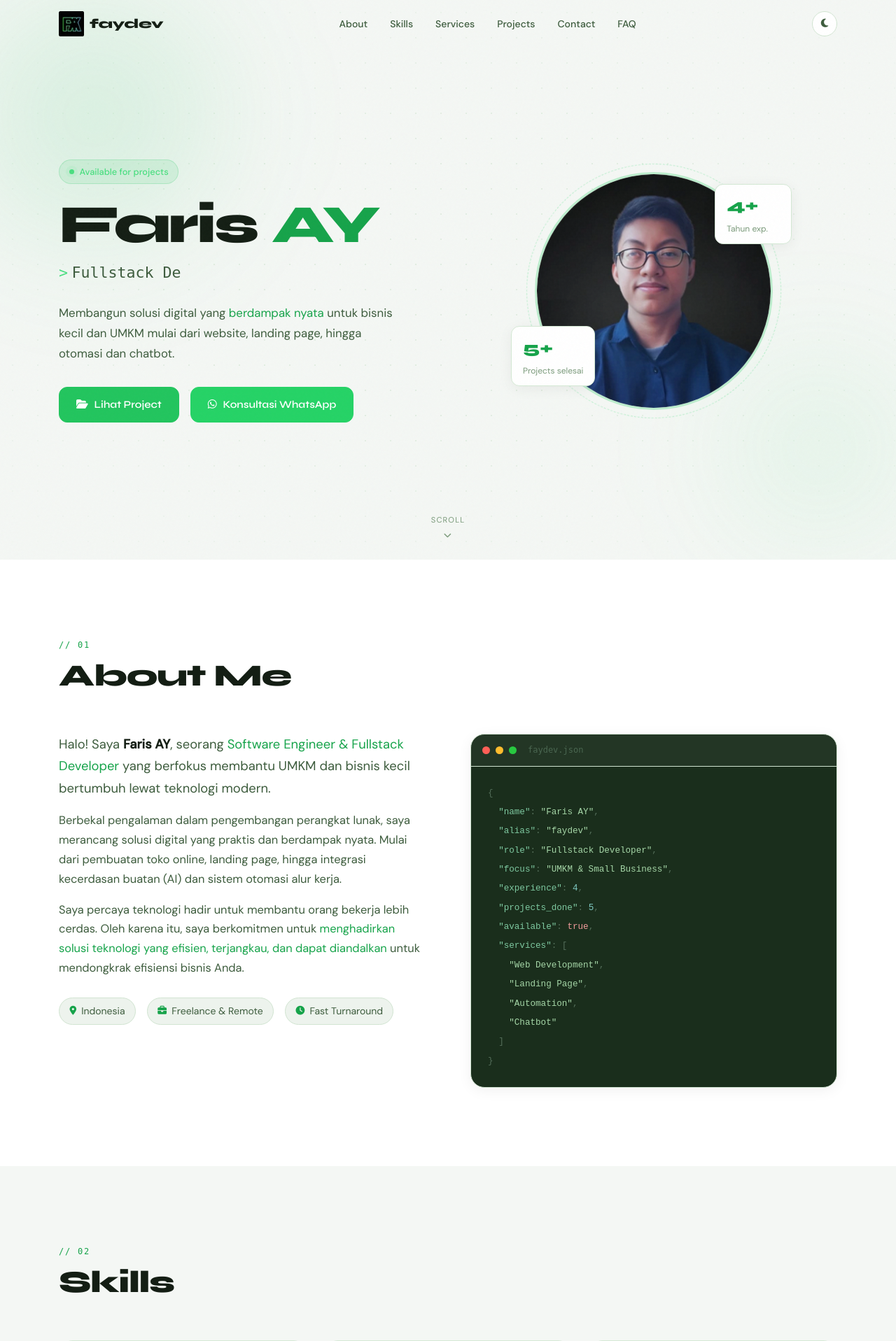
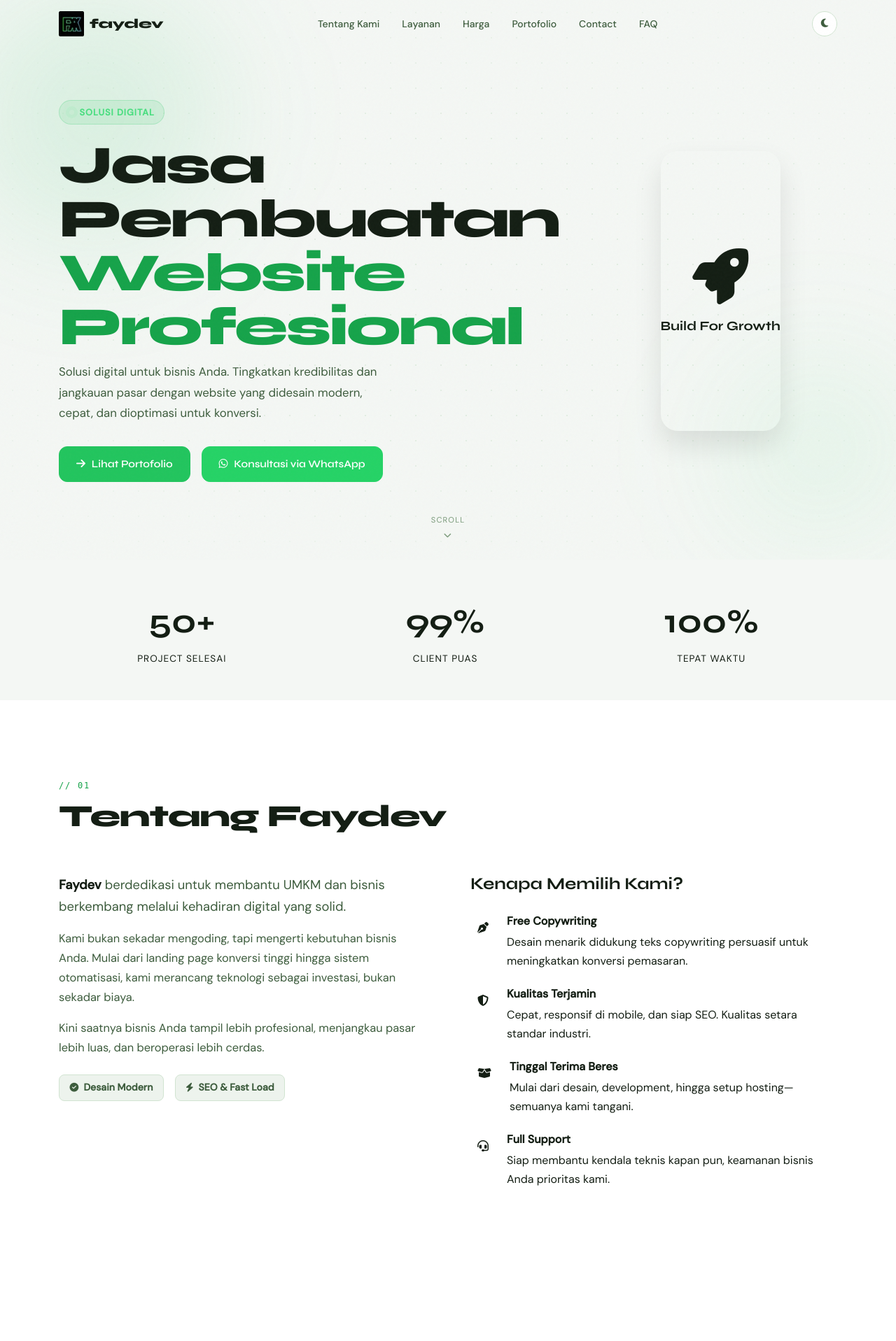
Before and after one commit to FAYnim/faydev.my.id, a PHP site: page / in a window 1280 px wide. Shown: the top 1917 px of the page at 70% size. Run offline with PHP 8.4, Linux system fonts and the light colour scheme; data comes from the database, SQL or seed files in the repository.

Commit message:
feat: transform landing page to business style based on TRANSFORMATION-PLAN.md

```diff
--- a/index.php
+++ b/index.php
@@ -217,10 +217,11 @@
         </a>
 
         <ul class="nav-links" id="navLinks">
-            <li><a href="#about"    class="nav-link">About</a></li>
-            <li><a href="#skills"   class="nav-link">Skills</a></li>
-            <li><a href="#services" class="nav-link">Services</a></li>
-            <li><a href="#projects" class="nav-link">Projects</a></li>
+            <li><a href="#about"    class="nav-link">Tentang Kami</a></li>
+
+            <li><a href="#services" class="nav-link">Layanan</a></li>
+            <li><a href="#pricing" class="nav-link">Harga</a></li>
+            <li><a href="#projects" class="nav-link">Portofolio</a></li>
             <li><a href="#contact"  class="nav-link">Contact</a></li>
             <li><a href="#faq"      class="nav-link">FAQ</a></li>
         </ul>
@@ -247,55 +248,42 @@
     <div class="hero-container">
         <div class="hero-content">
             <div class="hero-badge reveal-up" style="--delay:0s">
-                <span class="badge-dot"></span>
-                <span>Available for projects</span>
+                <span class="badge-dot" style="background-color: var(--accent);"></span>
+                <span style="font-weight: 600; text-transform: uppercase; letter-spacing: 1px; font-size: 0.8rem;">Solusi Digital</span>
             </div>
 
             <h1 class="hero-name reveal-up" style="--delay:.1s">
-                Faris <span class="name-accent">AY</span>
-                <span class="sr-only"> — Software Engineer & Fullstack Developer untuk UMKM Indonesia</span>
+                Jasa Pembuatan <br><span class="name-accent">Website Profesional</span>
             </h1>
 
-            <div class="hero-role reveal-up" style="--delay:.2s">
-                <span class="role-prefix">&gt; </span><span class="typed-text" id="typedText"></span><span class="cursor-blink">|</span>
-            </div>
-
-            <p class="hero-desc reveal-up" style="--delay:.35s">
-                Membangun solusi digital yang <em>berdampak nyata</em> untuk bisnis kecil dan UMKM mulai dari website, landing page, hingga otomasi dan chatbot.
+            <p class="hero-desc reveal-up" style="--delay:.35s" style="font-size: 1.2rem; max-width: 600px; margin-top: 1rem;">
+                Solusi digital untuk bisnis Anda. Tingkatkan kredibilitas dan jangkauan pasar dengan website yang didesain modern, cepat, dan dioptimasi untuk konversi.
             </p>
 
-            <div class="hero-ctas reveal-up" style="--delay:.45s">
+            <div class="hero-ctas reveal-up" style="--delay:.45s" style="margin-top: 2rem;">
                 <a href="#projects" class="btn btn--primary">
-                    <i class="fas fa-folder-open"></i>
-                    Lihat Project
+                    <i class="fas fa-arrow-right"></i>
+                    Lihat Portofolio
                 </a>
-                <a href="https://wa.me/6281234567890?text=Halo%20Faris%2C%20saya%20ingin%20konsultasi%20tentang%20project%20saya."
+                <a href="https://wa.me/6281234567890?text=Halo%20Faydev%2C%20saya%20ingin%20konsultasi%20pembuatan%20website."
                    class="btn btn--whatsapp" target="_blank" rel="noopener">
                     <i class="fab fa-whatsapp"></i>
-                    Konsultasi WhatsApp
+                    Konsultasi via WhatsApp
                 </a>
             </div>
         </div>
 
         <div class="hero-visual reveal-right" style="--delay:.2s">
-            <div class="profile-frame">
-                <div class="profile-ring"></div>
-                <div class="profile-img-wrap">
-                    <img src="assets/images/faydev.my.id-profile-picture.webp"
-                         alt="Faris AY — Software & Web Developer"
-                         class="profile-img"
-                         onerror="this.style.display='none';this.nextElementSibling.style.display='flex'">
-                    <div class="profile-placeholder" style="display:none">
-                        <span>FA</span>
+            <div class="hero-image-wrapper" style="position: relative; border-radius: 24px; overflow: hidden; box-shadow: 0 20px 40px rgba(0,0,0,0.1); border: 1px solid var(--border);">
+                <!-- Replace with an abstract business graphic or solid styled div for now -->
+                <div style="background: linear-gradient(135deg, var(--bg-card), var(--bg-hover)); width: 100%; height: 400px; display: flex; align-items: center; justify-content: center; flex-direction: column; position: relative;">
+                    <div style="position: absolute; top:0; left:0; right:0; bottom:0; padding:10%; display: grid; grid-template-columns: repeat(3, 1fr); gap: 10px; opacity: 0.1;">
+                       <!-- Abstract grid -->
+                       <div style="background: var(--text-main); border-radius: 4px;"></div><div style="background: var(--accent); border-radius: 4px;"></div><div style="background: var(--text-main); border-radius: 4px;"></div>
+                       <div style="background: var(--accent); border-radius: 4px;"></div><div style="background: var(--text-main); border-radius: 4px;"></div><div style="background: var(--accent); border-radius: 4px;"></div>
                     </div>
-                </div>
-                <div class="stat-card stat-card--top">
-                    <span class="stat-num">4+</span>
-                    <span class="stat-label">Tahun exp.</span>
-                </div>
-                <div class="stat-card stat-card--bottom">
-                    <span class="stat-num">5+</span>
-                    <span class="stat-label">Projects selesai</span>
+                    <i class="fas fa-rocket" style="font-size: 5rem; color: var(--accent); z-index: 1; margin-bottom: 20px;"></i>
+                    <h3 style="z-index:1; font-family: 'Syne', sans-serif;">Build For Growth</h3>
                 </div>
             </div>
         </div>
@@ -306,110 +294,76 @@
         <i class="fas fa-chevron-down"></i>
     </div>
 </section>
+
+<!-- STATS BANNER BARU -->
+<section class="stats-banner" style="background-color: var(--bg-card); border-top: 1px solid var(--border); border-bottom: 1px solid var(--border); padding: 3rem 0;">
+    <div class="container">
+        <div class="stats-grid" style="display: flex; justify-content: space-around; flex-wrap: wrap; text-align: center; gap: 2rem;">
+            <div class="stat-item reveal-up" style="--delay: 0.1s;">
+                <div style="font-family: 'Syne', sans-serif; font-size: 3rem; font-weight: 700; color: var(--accent);">50+</div>
+                <div style="color: var(--text-dim); text-transform: uppercase; font-size: 0.85rem; letter-spacing: 1px;">Project Selesai</div>
+            </div>
+            <div class="stat-item reveal-up" style="--delay: 0.2s;">
+                <div style="font-family: 'Syne', sans-serif; font-size: 3rem; font-weight: 700; color: var(--accent);">99%</div>
+                <div style="color: var(--text-dim); text-transform: uppercase; font-size: 0.85rem; letter-spacing: 1px;">Client Puas</div>
+            </div>
+            <div class="stat-item reveal-up" style="--delay: 0.3s;">
+                <div style="font-family: 'Syne', sans-serif; font-size: 3rem; font-weight: 700; color: var(--accent);">100%</div>
+                <div style="color: var(--text-dim); text-transform: uppercase; font-size: 0.85rem; letter-spacing: 1px;">Tepat Waktu</div>
+            </div>
+        </div>
+    </div>
+</section>
+
 <section class="section about-section" id="about">
     <div class="container">
         <div class="section-header reveal-up">
             <span class="section-tag">// 01</span>
-            <h2 class="section-title">About Me</h2>
+            <h2 class="section-title">Tentang Faydev</h2>
         </div>
 
         <div class="about-grid">
             <div class="about-text reveal-up" style="--delay:.1s">
                 <p class="about-lead">
-                    Halo! Saya <strong>Faris AY</strong>, seorang <em>Software Engineer & Fullstack Developer</em> yang berfokus membantu UMKM dan bisnis kecil bertumbuh lewat teknologi modern.
+                    <strong>Faydev</strong> berdedikasi untuk membantu UMKM dan bisnis berkembang melalui kehadiran digital yang solid.
                 </p>
                 <p>
-                    Berbekal pengalaman dalam pengembangan perangkat lunak, saya merancang solusi digital yang praktis dan berdampak nyata. Mulai dari pembuatan toko online, landing page, hingga integrasi kecerdasan buatan (AI) dan sistem otomasi alur kerja.
+                    Kami bukan sekadar mengoding, tapi mengerti kebutuhan bisnis Anda. Mulai dari landing page konversi tinggi hingga sistem otomatisasi, kami merancang teknologi sebagai investasi, bukan sekadar biaya.
                 </p>
                 <p>
-                    Saya percaya teknologi hadir untuk membantu orang bekerja lebih cerdas. Oleh karena itu, saya berkomitmen untuk <em>menghadirkan solusi teknologi yang efisien, terjangkau, dan dapat diandalkan</em> untuk mendongkrak efisiensi bisnis Anda.
+                    Kini saatnya bisnis Anda tampil lebih profesional, menjangkau pasar lebih luas, dan beroperasi lebih cerdas.
                 </p>
-                <div class="about-facts">
-                    <div class="fact-item">
-                        <i class="fas fa-map-marker-alt"></i>
-                        <span>Indonesia</span>
+                <div class="about-facts" style="margin-top: 1.5rem; gap: 1rem;">
+                    <div class="fact-item" style="border-radius: 8px;">
+                        <i class="fas fa-check-circle" style="color:var(--accent);"></i>
+                        <span style="font-weight: 600;">Desain Modern</span>
                     </div>
-                    <div class="fact-item">
-                        <i class="fas fa-briefcase"></i>
-                        <span>Freelance & Remote</span>
-                    </div>
-                    <div class="fact-item">
-                        <i class="fas fa-clock"></i>
-                        <span>Fast Turnaround</span>
+                    <div class="fact-item" style="border-radius: 8px;">
+                        <i class="fas fa-bolt" style="color:var(--accent);"></i>
+                        <span style="font-weight: 600;">SEO & Fast Load</span>
                     </div>
                 </div>
             </div>
 
-            <div class="about-terminal reveal-up" style="--delay:.2s">
-                <div class="terminal-header">
-                    <span class="terminal-dot t-red"></span>
-                    <span class="terminal-dot t-yellow"></span>
-                    <span class="terminal-dot t-green"></span>
-                    <span class="terminal-title">faydev.json</span>
-                </div>
-                <pre class="terminal-body"><code><span class="t-punct">{</span>
-  <span class="t-key">"name"</span><span class="t-punct">:</span> <span class="t-str">"Faris AY"</span><span class="t-punct">,</span>
-  <span class="t-key">"alias"</span><span class="t-punct">:</span> <span class="t-str">"faydev"</span><span class="t-punct">,</span>
-  <span class="t-key">"role"</span><span class="t-punct">:</span> <span class="t-str">"Fullstack Developer"</span><span class="t-punct">,</span>
-  <span class="t-key">"focus"</span><span class="t-punct">:</span> <span class="t-str">"UMKM &amp; Small Business"</span><span class="t-punct">,</span>
-  <span class="t-key">"experience"</span><span class="t-punct">:</span> <span class="t-num">4</span><span class="t-punct">,</span>
-  <span class="t-key">"projects_done"</span><span class="t-punct">:</span> <span class="t-num">5</span><span class="t-punct">,</span>
-  <span class="t-key">"available"</span><span class="t-punct">:</span> <span class="t-bool">true</span><span class="t-punct">,</span>
-  <span class="t-key">"services"</span><span class="t-punct">:</span> <span class="t-punct">[</span>
-    <span class="t-str">"Web Development"</span><span class="t-punct">,</span>
-    <span class="t-str">"Landing Page"</span><span class="t-punct">,</span>
-    <span class="t-str">"Automation"</span><span class="t-punct">,</span>
-    <span class="t-str">"Chatbot"</span>
-  <span class="t-punct">]</span>
-<span class="t-punct">}</span></code></pre>
-            </div>
-        </div>
-    </div>
-</section>
-<section class="section skills-section" id="skills">
-    <div class="container">
-        <div class="section-header reveal-up">
-            <span class="section-tag">// 02</span>
-            <h2 class="section-title">Skills</h2>
-        </div>
-
-        <div class="skills-grid">
-            <div class="skill-group reveal-up" style="--delay:.05s">
-                <div class="skill-group-header">
-                    <i class="fas fa-desktop"></i>
-                    <span>Frontend</span>
-                </div>
-                <ul class="skill-list">
-                    <li class="skill-item"><span class="skill-name">HTML5</span><div class="skill-bar"><div class="skill-fill" style="--pct:95%"></div></div></li>
-                    <li class="skill-item"><span class="skill-name">CSS3</span><div class="skill-bar"><div class="skill-fill" style="--pct:90%"></div></div></li>
-                    <li class="skill-item"><span class="skill-name">JavaScript</span><div class="skill-bar"><div class="skill-fill" style="--pct:85%"></div></div></li>
-                    <li class="skill-item"><span class="skill-name">Bootstrap</span><div class="skill-bar"><div class="skill-fill" style="--pct:80%"></div></div></li>
-                </ul>
-            </div>
-
-            <div class="skill-group reveal-up" style="--delay:.1s">
-                <div class="skill-group-header">
-                    <i class="fas fa-server"></i>
-                    <span>Backend</span>
-                </div>
-                <ul class="skill-list">
-                    <li class="skill-item"><span class="skill-name">PHP</span><div class="skill-bar"><div class="skill-fill" style="--pct:90%"></div></div></li>
-                    <li class="skill-item"><span class="skill-name">MySQL</span><div class="skill-bar"><div class="skill-fill" style="--pct:85%"></div></div></li>
-                    <li class="skill-item"><span class="skill-name">REST API</span><div class="skill-bar"><div class="skill-fill" style="--pct:80%"></div></div></li>
-                    <li class="skill-item"><span class="skill-name">Laravel</span><div class="skill-bar"><div class="skill-fill" style="--pct:70%"></div></div></li>
-                </ul>
-            </div>
-
-            <div class="skill-group reveal-up" style="--delay:.15s">
-                <div class="skill-group-header">
-                    <i class="fas fa-robot"></i>
-                    <span>Automation & Tools</span>
-                </div>
-                <ul class="skill-list">
-                    <li class="skill-item"><span class="skill-name">WhatsApp API</span><div class="skill-bar"><div class="skill-fill" style="--pct:85%"></div></div></li>
-                    <li class="skill-item"><span class="skill-name">Google Sheets</span><div class="skill-bar"><div class="skill-fill" style="--pct:80%"></div></div></li>
-                    <li class="skill-item"><span class="skill-name">Git / GitHub</span><div class="skill-bar"><div class="skill-fill" style="--pct:80%"></div></div></li>
-                    <li class="skill-item"><span class="skill-name">cPanel / Hosting</span><div class="skill-bar"><div class="skill-fill" style="--pct:85%"></div></div></li>
+            <div class="about-features reveal-up" style="--delay:.2s" style="background: var(--bg-card); padding: 2rem; border-radius: 16px; border: 1px solid var(--border);">
+                <h3 style="font-family: 'Syne', sans-serif; margin-bottom: 1.5rem; font-size: 1.5rem;">Kenapa Memilih Kami?</h3>
+                <ul style="list-style:none; padding:0; display:flex; flex-direction:column; gap:1.2rem;">
+                    <li style="display:flex; align-items:flex-start; gap:1rem;">
+                        <span style="background:var(--bg-hover); color:var(--accent); padding:10px; border-radius:8px;"><i class="fas fa-pen-nib"></i></span>
+                        <div><strong style="display:block; margin-bottom:0.2rem;">Free Copywriting</strong>Desain menarik didukung teks copywriting persuasif untuk meningkatkan konversi pemasaran.</div>
+                    </li>
+                    <li style="display:flex; align-items:flex-start; gap:1rem;">
+                        <span style="background:var(--bg-hover); color:var(--accent); padding:10px; border-radius:8px;"><i class="fas fa-shield-alt"></i></span>
+                        <div><strong style="display:block; margin-bottom:0.2rem;">Kualitas Terjamin</strong>Cepat, responsif di mobile, dan siap SEO. Kualitas setara standar industri.</div>
+                    </li>
+                    <li style="display:flex; align-items:flex-start; gap:1rem;">
+                        <span style="background:var(--bg-hover); color:var(--accent); padding:10px; border-radius:8px;"><i class="fas fa-box-open"></i></span>
+                        <div><strong style="display:block; margin-bottom:0.2rem;">Tinggal Terima Beres</strong>Mulai dari desain, development, hingga setup hosting—semuanya kami tangani.</div>
+                    </li>
+                    <li style="display:flex; align-items:flex-start; gap:1rem;">
+                        <span style="background:var(--bg-hover); color:var(--accent); padding:10px; border-radius:8px;"><i class="fas fa-headset"></i></span>
+                        <div><strong style="display:block; margin-bottom:0.2rem;">Full Support</strong>Siap membantu kendala teknis kapan pun, keamanan bisnis Anda prioritas kami.</div>
+                    </li>
                 </ul>
             </div>
         </div>
@@ -515,6 +469,62 @@
         </div>
     </div>
 </section>
+
+<!-- PRICING SECTION BARU -->
+<section class="section pricing-section" id="pricing" style="background: var(--bg-card); border-top: 1px solid var(--border);">
+    <div class="container">
+        <div class="section-header reveal-up">
+            <span class="section-tag" style="color:var(--accent);">// 03</span>
+            <h2 class="section-title">Harga Spesial</h2>
+            <p style="margin-top: 1rem; color: var(--text-dim); max-width: 600px;">Pilihan paket layanan terbaik untuk mendongkrak performa bisnis Anda secara digital.</p>
+        </div>
+
+        <div style="margin-bottom: 2rem; display: flex; gap: 2rem; flex-wrap: wrap;">
+            <!-- Landing Page Pricing -->
+            <div class="pricing-card reveal-up" style="--delay:0.1s; background: var(--bg-main); border: 1px solid var(--border); padding: 2rem; border-radius: 12px; flex: 1; min-width: 300px; display: flex; flex-direction: column;">
+                <h3 style="font-family: 'Syne', sans-serif; font-size: 1.5rem; margin-bottom: 0.5rem;">Landing Page</h3>
+                <p style="color: var(--text-dim); margin-bottom: 1.5rem;">Satu halaman teroptimasi konversi langsung terhubung ke WhatsApp.</p>
+                <div style="font-size: 2rem; font-weight: 700; color: var(--accent); margin-bottom: 1.5rem;">Mulai Rp 1.500.000</div>
+                <ul style="list-style: none; padding: 0; margin-bottom: 2rem; flex-grow: 1;">
+                    <li style="margin-bottom: 0.5rem;"><i class="fas fa-check" style="color: var(--accent); margin-right: 8px;"></i>Free Domain & Hosting</li>
+                    <li style="margin-bottom: 0.5rem;"><i class="fas fa-check" style="color: var(--accent); margin-right: 8px;"></i>Desain Responsif</li>
+                    <li style="margin-bottom: 0.5rem;"><i class="fas fa-check" style="color: var(--accent); margin-right: 8px;"></i>Copywriting Persuasif</li>
+                    <li style="margin-bottom: 0.5rem;"><i class="fas fa-check" style="color: var(--accent); margin-right: 8px;"></i>Integrasi WhatsApp</li>
+                </ul>
+                <a href="https://wa.me/6281234567890?text=Halo%20Faydev%2C%20saya%20tertarik%20dengan%20paket%20Landing%20Page." class="btn btn--primary" style="width: 100%; text-align: center;">Pesan Sekarang</a>
+            </div>
+
+            <!-- Company Profile Pricing -->
+            <div class="pricing-card reveal-up" style="--delay:0.2s; background: linear-gradient(135deg, var(--bg-main), var(--bg-card)); border: 1px solid var(--accent); padding: 2rem; border-radius: 12px; flex: 1; min-width: 300px; display: flex; flex-direction: column; position: relative;">
+                <div style="position: absolute; top: -12px; right: 20px; background: var(--accent); color: #fff; padding: 4px 12px; border-radius: 20px; font-size: 0.8rem; font-weight: bold;">BEST VALUE</div>
+                <h3 style="font-family: 'Syne', sans-serif; font-size: 1.5rem; margin-bottom: 0.5rem;">Company Profile</h3>
+                <p style="color: var(--text-dim); margin-bottom: 1.5rem;">Tampil kredibel dengan website multipage untuk profil perusahaan.</p>
+                <div style="font-size: 2rem; font-weight: 700; color: var(--accent); margin-bottom: 1.5rem;">Mulai Rp 2.500.000</div>
+                <ul style="list-style: none; padding: 0; margin-bottom: 2rem; flex-grow: 1;">
+                    <li style="margin-bottom: 0.5rem;"><i class="fas fa-check" style="color: var(--accent); margin-right: 8px;"></i>Desain Premium Clean</li>
+                    <li style="margin-bottom: 0.5rem;"><i class="fas fa-check" style="color: var(--accent); margin-right: 8px;"></i>3 - 5 Halaman Utama</li>
+                    <li style="margin-bottom: 0.5rem;"><i class="fas fa-check" style="color: var(--accent); margin-right: 8px;"></i>SEO On-Page Basic</li>
+                    <li style="margin-bottom: 0.5rem;"><i class="fas fa-check" style="color: var(--accent); margin-right: 8px;"></i>Garansi Maintenance</li>
+                </ul>
+                <a href="https://wa.me/6281234567890?text=Halo%20Faydev%2C%20saya%20tertarik%20dengan%20paket%20Company%20Profile." class="btn btn--primary" style="width: 100%; text-align: center; background: var(--text-main); color: var(--bg-main);">Pesan Sekarang</a>
+            </div>
+
+            <!-- Custom Web / Toko Online -->
+             <div class="pricing-card reveal-up" style="--delay:0.3s; background: var(--bg-main); border: 1px solid var(--border); padding: 2rem; border-radius: 12px; flex: 1; min-width: 300px; display: flex; flex-direction: column;">
+                <h3 style="font-family: 'Syne', sans-serif; font-size: 1.5rem; margin-bottom: 0.5rem;">Custom Web</h3>
+                <p style="color: var(--text-dim); margin-bottom: 1.5rem;">Sistem custom, toko online, atau otomasi yang lebih kompleks.</p>
+                <div style="font-size: 1.8rem; font-weight: 700; color: var(--text-main); margin-bottom: 1.5rem;">Hubungi Kami</div>
+                <ul style="list-style: none; padding: 0; margin-bottom: 2rem; flex-grow: 1;">
+                    <li style="margin-bottom: 0.5rem;"><i class="fas fa-check" style="color: var(--text-dim); margin-right: 8px;"></i>Kustomisasi Fitur Penuh</li>
+                    <li style="margin-bottom: 0.5rem;"><i class="fas fa-check" style="color: var(--text-dim); margin-right: 8px;"></i>Integrasi Payment Gateway</li>
+                    <li style="margin-bottom: 0.5rem;"><i class="fas fa-check" style="color: var(--text-dim); margin-right: 8px;"></i>Dashboard Admin</li>
+                </ul>
+                <a href="https://wa.me/6281234567890?text=Halo%20Faydev%2C%20saya%20ingin%20konsultasi%20untuk%20website%20custom." class="btn btn--primary" style="width: 100%; text-align: center; background: transparent; border: 1px solid var(--border);">Konsultasi Gratis</a>
+            </div>
+        </div>
+    </div>
+</section>
+
 <section class="section projects-section" id="projects">
     <div class="container">
         <div class="section-header reveal-up">
@@ -543,19 +553,19 @@
 <section class="section contact-section" id="contact">
     <div class="container">
         <div class="contact-wrap reveal-up">
-            <div class="contact-bg-text" aria-hidden="true">Let's Talk</div>
+            <div class="contact-bg-text" aria-hidden="true" style="font-size: clamp(3rem, 10vw, 8rem);">Scale Up!</div>
 
             <div class="contact-content">
                 <span class="section-tag">// 05</span>
-                <h2 class="contact-title">Siap Memulai Project?</h2>
+                <h2 class="contact-title" style="font-size: 2.5rem; line-height: 1.2;">Siap Bikin Website Profesional untuk Bisnismu?</h2>
                 <p class="contact-desc">
-                    Ceritakan kebutuhan bisnis Anda. Saya siap membantu menemukan solusi digital yang tepat. Konsultasi pertama <strong>gratis</strong>.
+                    Konsultasikan kebutuhan digital Anda sekarang dan dapatkan solusi terbaik untuk meningkatkan konversi dan visibilitas bisnis. Konsultasi pertama <strong>gratis</strong>.
                 </p>
 
-                <a href="https://wa.me/6281234567890?text=Halo%20Faris%2C%20saya%20ingin%20konsultasi%20mengenai%20project%20saya."
-                   class="btn btn--whatsapp btn--large" target="_blank" rel="noopener">
+                <a href="https://wa.me/6281234567890?text=Halo%20Faydev%2C%20saya%20ingin%20konsultasi%20pembuatan%20website%20profesional."
+                   class="btn btn--whatsapp btn--large" target="_blank" rel="noopener" style="font-size: 1.2rem; padding: 1rem 2rem; border-radius: 50px;">
                     <i class="fab fa-whatsapp"></i>
-                    Konsultasi via WhatsApp
+                    Konsultasi via WhatsApp Sekarang
                 </a>
 
                 <div class="contact-note">
```
